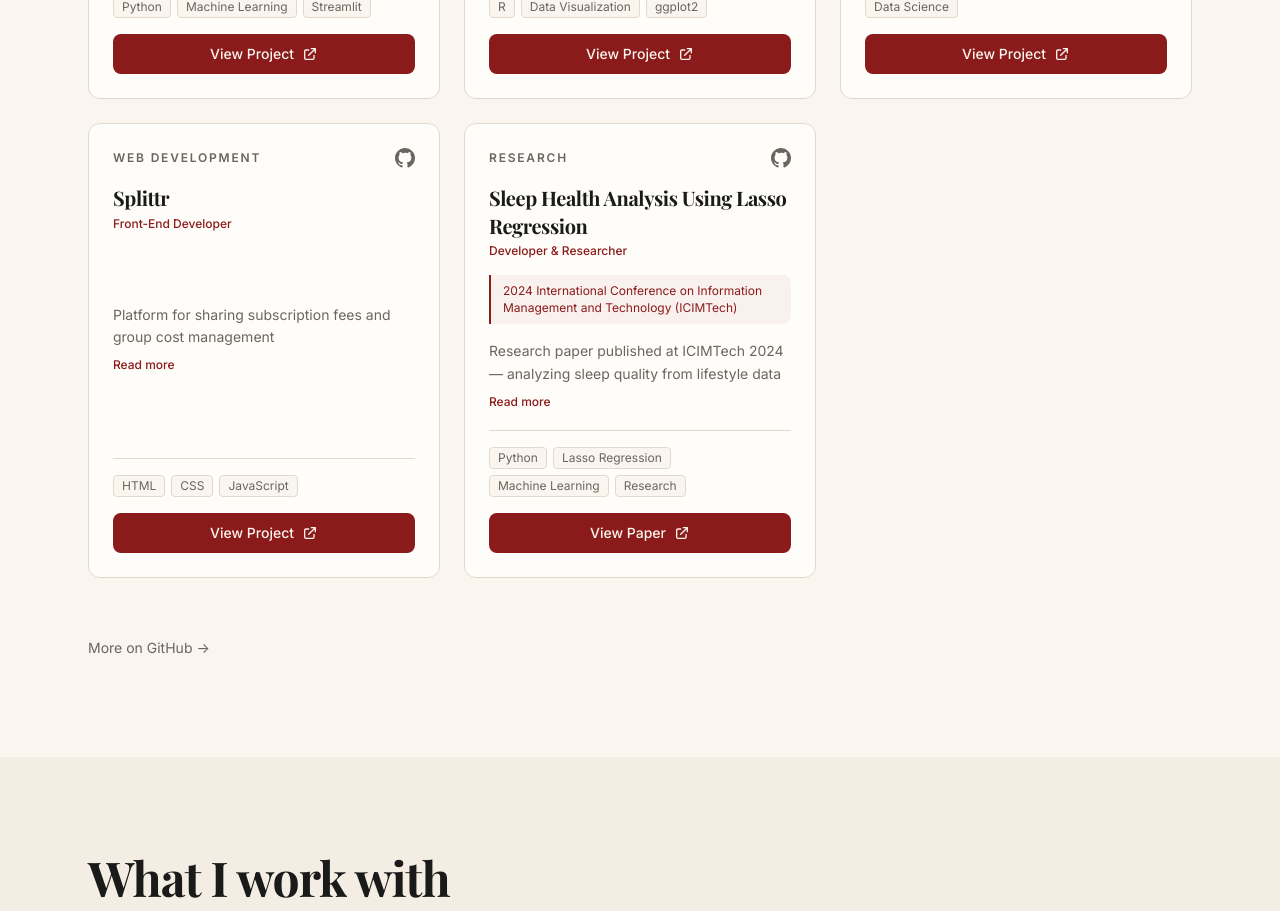
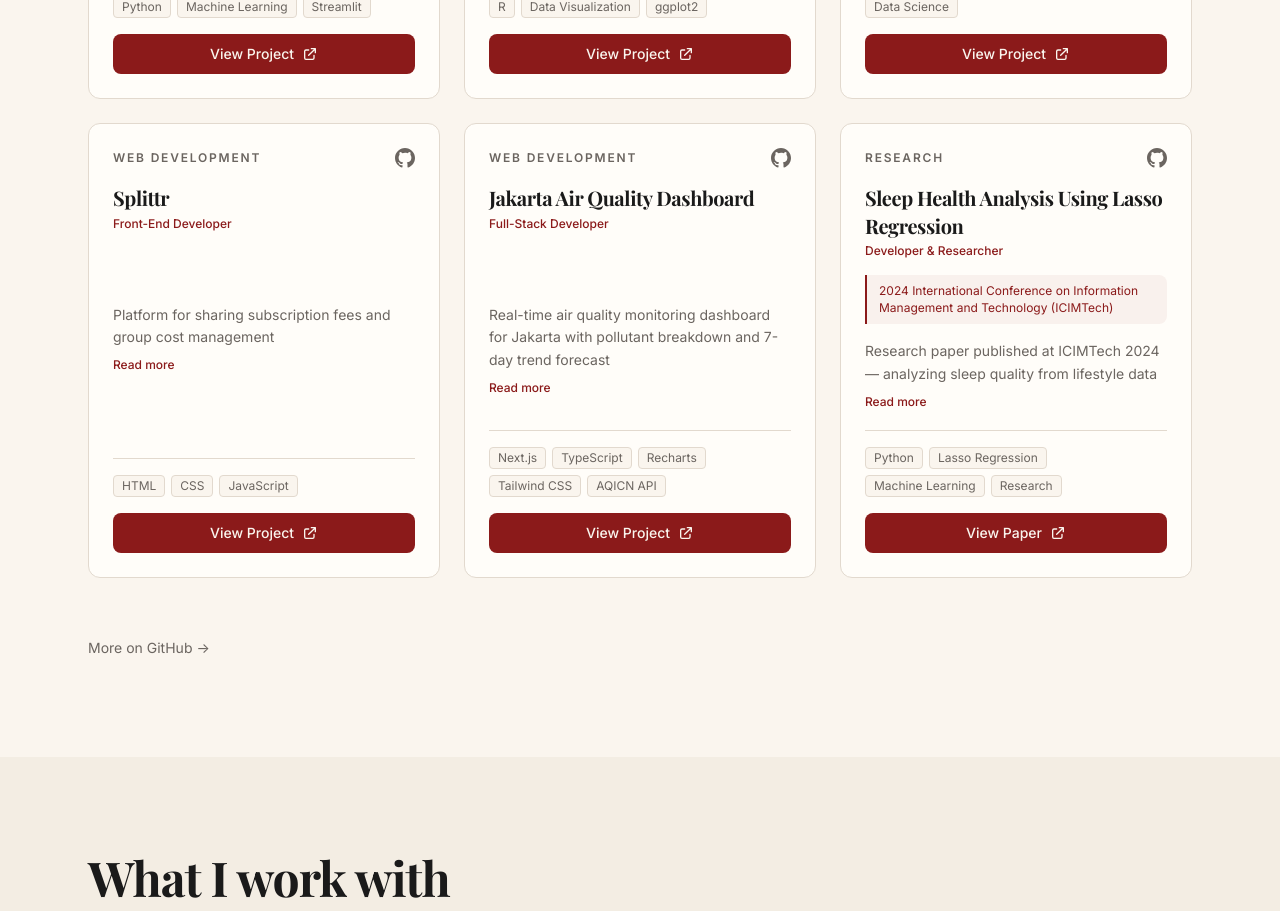
Before and after one commit to ascendiazorg/portfolio, a Next.js app: page / in a window 1280 px wide. Shown: the part 2300-3211 px from the top of the page. Built offline with nearby package versions, Linux system fonts and the light colour scheme; a web font is replaced by a local one.

Commit message:
Add Jakarta Air Quality Dashboard to projects

```diff
--- a/data/projects.ts
+++ b/data/projects.ts
@@ -71,6 +71,20 @@ export const projects: Project[] = [
   },
   {
     id: 5,
+    title: "Jakarta Air Quality Dashboard",
+    description:
+      "Real-time air quality monitoring dashboard for Jakarta with pollutant breakdown and 7-day trend forecast",
+    longDescription:
+      "An interactive dashboard that displays real-time air quality data for Jakarta, Indonesia. The dashboard shows the current AQI (Air Quality Index) with color-coded status, a breakdown of key pollutants including PM2.5, PM10, O3, NO2, CO, and SO2, and a 7-day historical trend chart. Built with Next.js and Recharts, the data is sourced from the AQICN monitoring network. The interface is fully responsive across mobile and desktop devices.",
+    tech: ["Next.js", "TypeScript", "Recharts", "Tailwind CSS", "AQICN API"],
+    role: "Full-Stack Developer",
+    github: "https://github.com/ascendiazorg/jakarta-air-quality",
+    liveUrl: "https://github.com/ascendiazorg/jakarta-air-quality",
+    category: "Web Development",
+    icon: "🌍",
+  },
+  {
+    id: 6,
     title: "Sleep Health Analysis Using Lasso Regression",
     description:
       "Research paper published at ICIMTech 2024 — analyzing sleep quality from lifestyle data",
```
